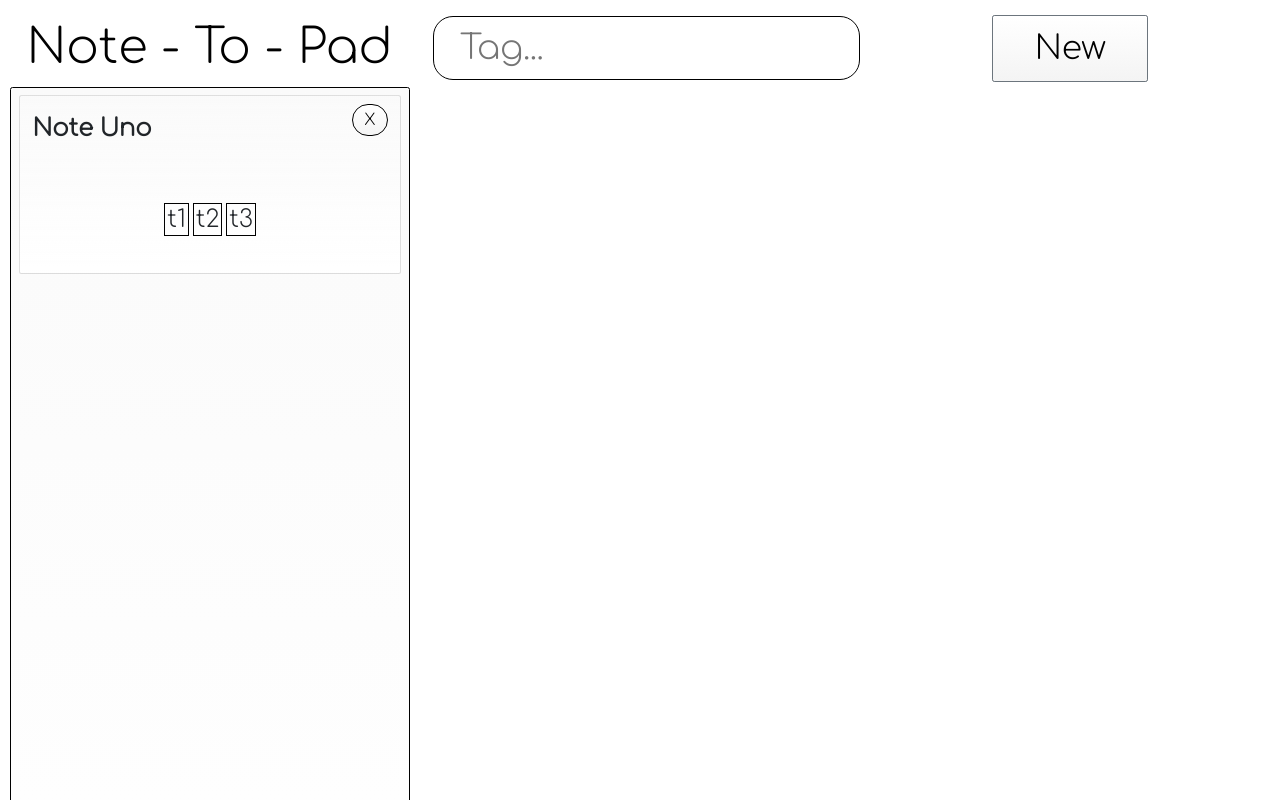
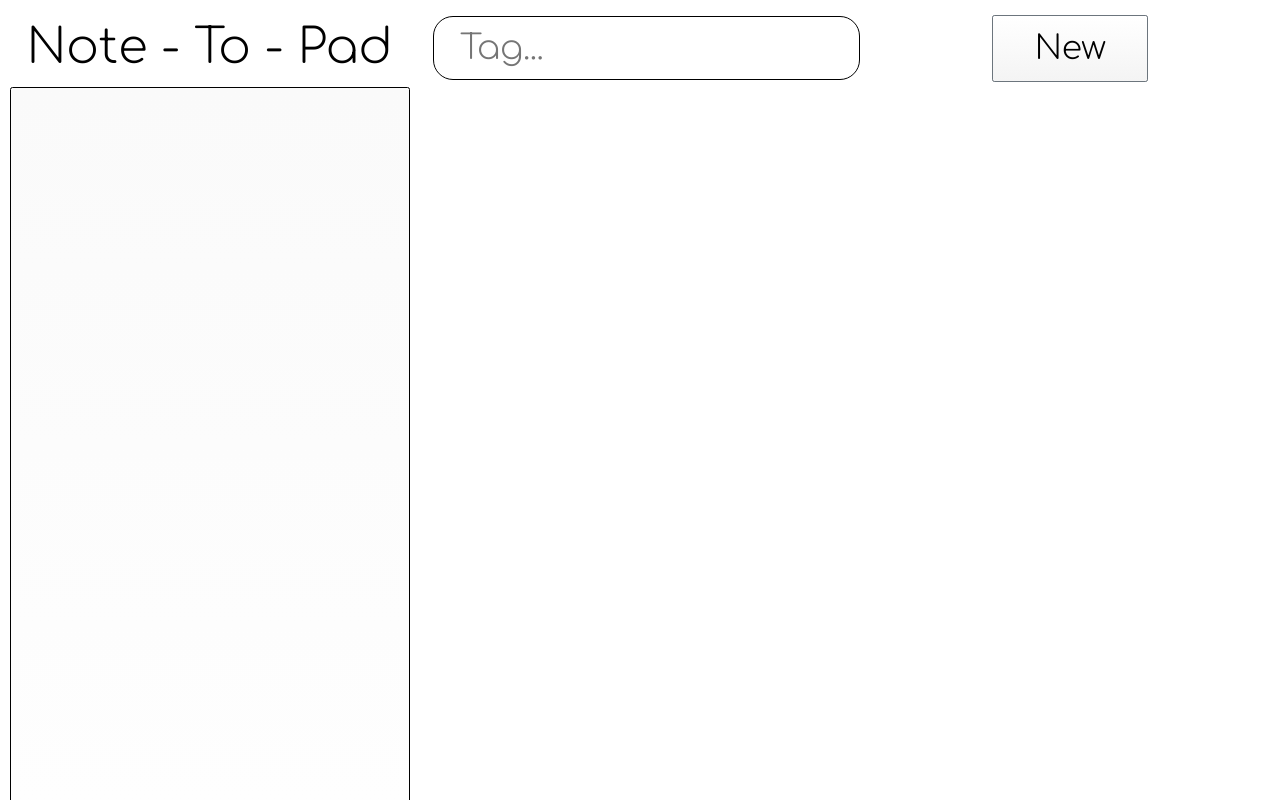
Before and after one commit to rafaelflores520/note-to-pad, a React (Create React App) app: page / in a window 1280 px wide. Shown: the top 800 px of the page. Built offline with nearby package versions, Linux system fonts and the light colour scheme.

Commit message:
LocalStorage

```diff
--- a/src/App.js
+++ b/src/App.js
@@ -5,9 +5,29 @@ import Search from './SearchTag';
 import Note from './Note';
 import { Button } from 'reactstrap';
 
-const notesArray = [{id: 0, heading:'Note Uno', curdate: null, value:'This is a note', tags:['t1', 't2', 't3']}]
+let isThere = !!localStorage.getItem('datos')
+console.log("Entro?")
+const notesArray = isThere ? JSON.parse(localStorage.getItem('datos')) : []
+console.log(notesArray)
+
+/*constructor(props){
+    super(props)
+    if (!!guardado) {
+      state = guardado
+    }else{
+      state = {
+        currentNote: null,
+        notes: notesArray,
+        search: ''
+      }
+  } */
 
 export default class App extends React.Component {
+  /*componentDidMount() {
+    const currentNote = localStorage.getItem('datosC') === 'true';
+    const user = rememberMe ? localStorage.getItem('user') : '';
+    this.setState({ user, rememberMe });
+  }*/
   state = {
     currentNote: null,
     notes: notesArray,
@@ -30,6 +50,7 @@ export default class App extends React.Component {
   saveNote = (note) =>{
     this.setState((state) => { state.notes.concat([note]) })
     this.setState({ currentNote: note })
+    localStorage.setItem('datos', JSON.stringify(this.state.notes));
   }
 
   addNew = () =>{
@@ -44,7 +65,7 @@ export default class App extends React.Component {
     var date = today.getFullYear()+'-'+(today.getMonth()+1)+'-'+today.getDate();
     var time = today.getHours() + ":" + today.getMinutes() + ":" + today.getSeconds();
     return date+' '+time;
-}
+  }
 
   render(){
     this.state.notes.sort((a, b) => {return b.id-a.id})
```
